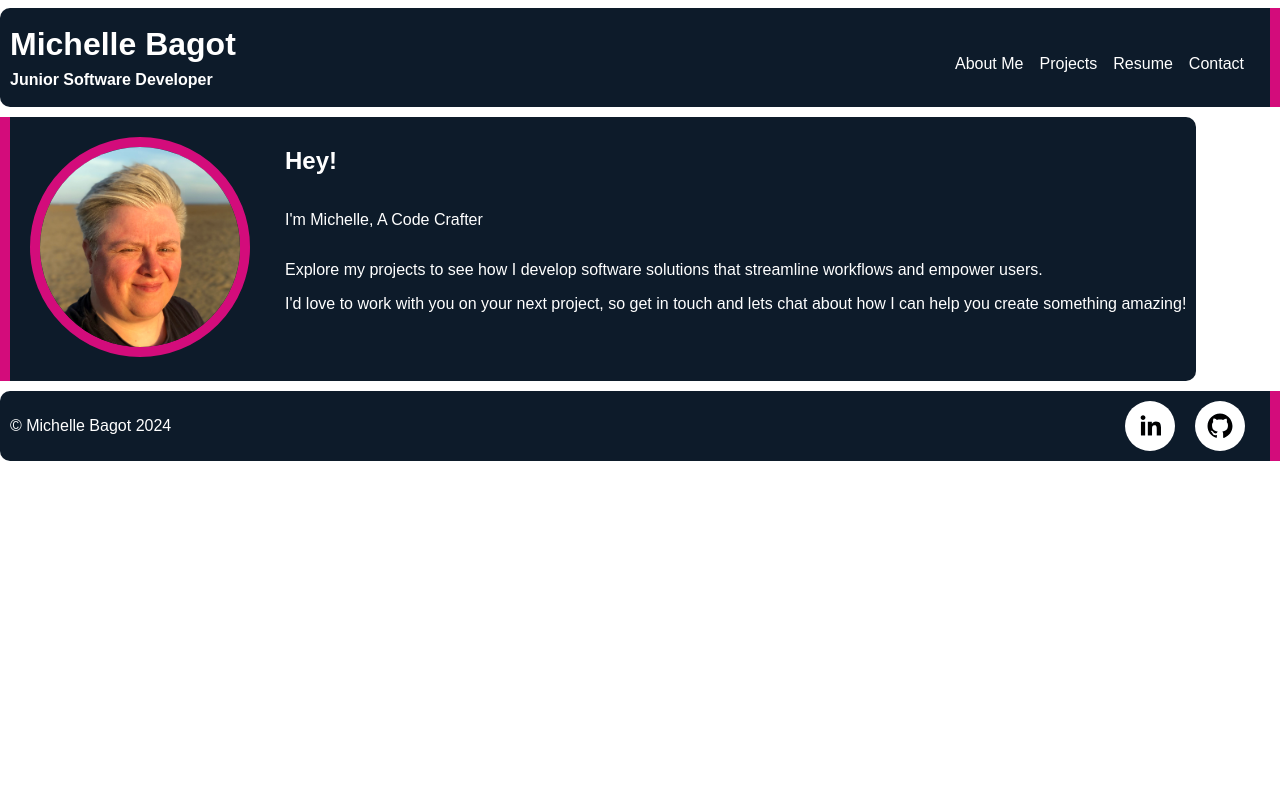
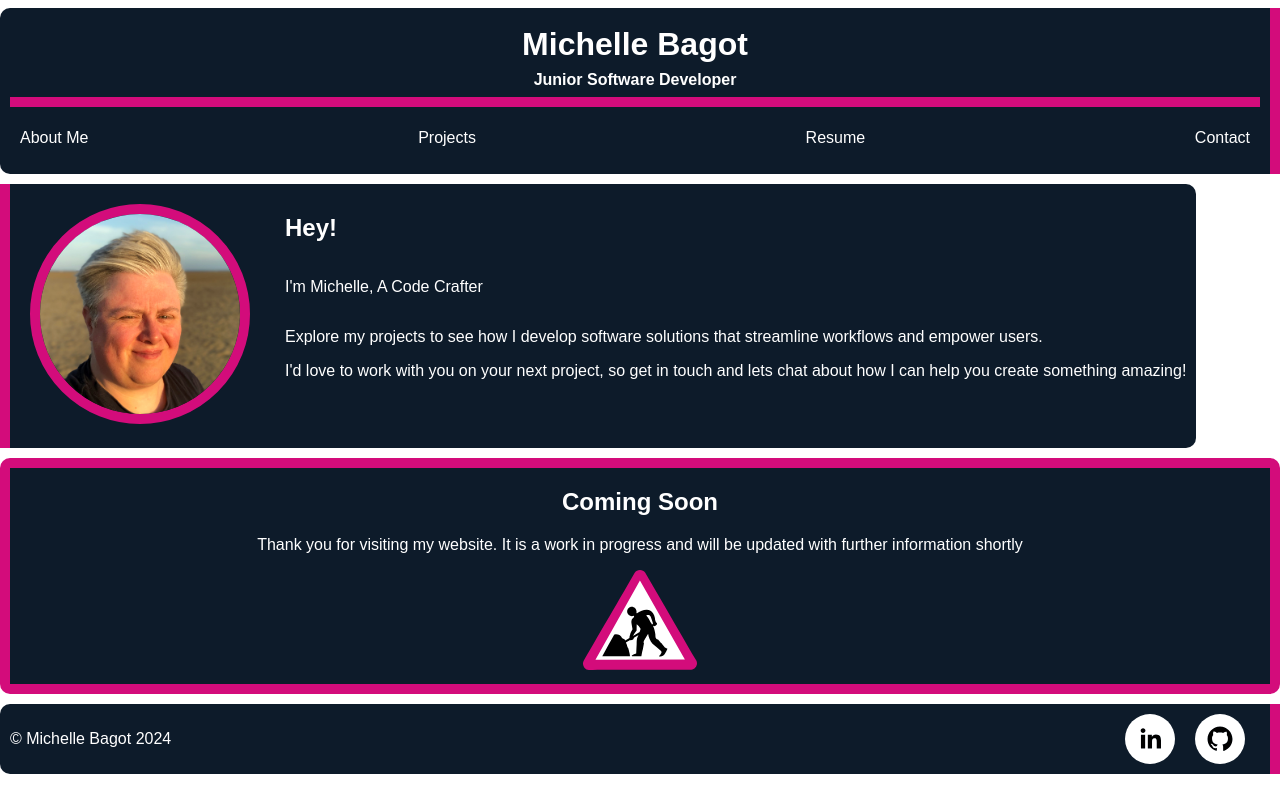
Before and after one commit to Michellebagot/Michelle-Bagot-Portfolio-Website, a React (Vite) app: page / in a window 1280 px wide. Built offline with nearby package versions, Linux system fonts and the light colour scheme.

Commit message:
coming soon set up and basic site..  also changed header - not sure if i like it yet

```diff
--- a/src/App.jsx
+++ b/src/App.jsx
@@ -7,6 +7,7 @@ import NavBar from "./components/NavigationBar/NavigationBar";
 import Footer from "./components/Footer/Footer";
 import Projects from "./components/Projects/Projects";
 import ProjectCardExt from "./components/ProjectCardExt/ProjectCardExt";
+import ComingSoon from "./components/ComingSoon/ComingSoon";
 
 function App() {
   return (
@@ -15,9 +16,11 @@ function App() {
 
       <Routes>
         <Route path="/" element={<Home />} />
-        <Route path="/about-me" element={<AboutMe />} />
-        <Route path="/projects" element={<Projects />} />
+        <Route path="/about-me" element={<ComingSoon />} />
+        <Route path="/projects" element={<ComingSoon />} />
         <Route path="/projects/:project_name" element={<ProjectCardExt />} />
+        <Route path="/contact" element={<ComingSoon />} />
+        <Route path="/resume" element={<ComingSoon />} />
       </Routes>
 
       <Footer className="footerComponent" />
--- /dev/null
+++ b/src/components/ComingSoon/ComingSoon.jsx
@@ -0,0 +1,18 @@
+import './comingSoon.css'
+
+const ComingSoon = () => {
+    return(
+        <section className="comingSoonContainer">
+
+        <h1>Coming Soon</h1>
+
+        <p>Thank you for visiting my website.  It is a work in progress and will be updated with further information shortly</p>
+
+        <img className='roadworks' src='../icons/roadworks.svg'/>
+        </section>
+
+
+    )
+}
+
+export default ComingSoon
--- /dev/null
+++ b/src/components/ComingSoon/comingSoon.css
@@ -0,0 +1,13 @@
+.comingSoonContainer {
+  background-color: #0d1b2a;
+  border-radius: 10px;
+  color: white;
+  text-align: center;
+  border: solid #d30c7b 10px;
+  margin-bottom: 10px;
+}
+
+.roadworks {
+  margin-bottom: 10px;
+  height: 100px
+}
--- a/src/components/Home/Home.jsx
+++ b/src/components/Home/Home.jsx
@@ -1,3 +1,4 @@
+import ComingSoon from "../ComingSoon/ComingSoon";
 import Intro from "../Intro/Intro";
 import TechStack from "../TechStack/TechStack";
 
@@ -5,7 +6,7 @@ const Home = () => {
   return (
     <>
       <Intro/>
-
+    <ComingSoon />
     </>
   );
 };
--- a/src/components/Intro/Intro.jsx
+++ b/src/components/Intro/Intro.jsx
@@ -5,8 +5,8 @@ const Intro = () => {
   const adjectives = [
     "A Problem-Solver",
     "A Code Crafter",
-    "A Software Developer",
-    "A Team Player",
+    "A Junior Software Developer",
+    "An Enthusiastic Collaborator",
     "An Innovative Thinker",
     "User Focused",
     "A Lifelong Learner",
--- a/src/components/Intro/intro.css
+++ b/src/components/Intro/intro.css
@@ -10,7 +10,6 @@
 }
 
 .introCardContainer {
-    margin-top: 10px;
     margin-bottom: 10px;
     padding: 10px;
     background-color: #0d1b2a;
--- /dev/null
+++ b/src/components/NavigationBar/Header.jsx
@@ -0,0 +1,17 @@
+import { Link } from "react-router-dom";
+import './header.css'
+
+const Header = () => {
+  return (
+    <div className="header-content">
+      <Link to={"/"}>
+        <span>
+          <h1>Michelle Bagot</h1>
+          <h2>Junior Software Developer</h2>
+        </span>
+      </Link>
+    </div>
+  );
+};
+
+export default Header;
--- /dev/null
+++ b/src/components/NavigationBar/Menu.jsx
@@ -0,0 +1,35 @@
+import { Link } from "react-router-dom";
+import './menu.css'
+
+const Menu = () => {
+
+    return (
+        <section className="menu-nav">
+        <ul className="menu-ul">
+          <li className="menu-li">
+            <Link to="/about-me" className="menu-link">
+              <p>About Me</p>
+            </Link>
+          </li>
+          <li className="menu-li">
+            <Link to="/projects" className="menu-link">
+              <p>Projects</p>
+            </Link>
+          </li>
+          <li className="menu-li">
+            <Link to="/resume" className="menu-link">
+              <p>Resume</p>
+            </Link>
+          </li>
+          <li className="menu-li">
+            <Link to="/contact" className="menu-link">
+              <p>Contact</p>
+            </Link>
+          </li>
+        </ul>
+    </section>
+
+    )
+}
+
+export default Menu
--- a/src/components/NavigationBar/NavigationBar.jsx
+++ b/src/components/NavigationBar/NavigationBar.jsx
@@ -1,43 +1,14 @@
 import { Link } from "react-router-dom";
 import "./navigationBar.css";
+import Header from "./Header";
+import Menu from "./Menu";
 
 const NavBar = () => {
   return (
     <div className="header-card">
-      <div className="header-content">
-        <Link to={"/"}>
-          <span>
-            <h1>Michelle Bagot</h1>
-            <h2>Junior Software Developer</h2>
-          </span>
-        </Link>
-      </div>
-      <section className="header-nav">
-        <nav>
-          <ul>
-            <li>
-              <Link to="/about-me" className="menuLink">
-                <p>About Me</p>
-              </Link>
-            </li>
-            <li>
-              <Link to="/projects" className="menuLink">
-                <p>Projects</p>
-              </Link>
-            </li>
-            <li>
-              <Link to="/resume" className="menuLink">
-                <p>Resume</p>
-              </Link>
-            </li>
-            <li>
-              <Link to="/contact" className="menuLink">
-                <p>Contact</p>
-              </Link>
-            </li>
-          </ul>
-        </nav>
-      </section>
+      <Header />
+      <hr></hr>
+      <Menu />
     </div>
   );
 };
--- /dev/null
+++ b/src/components/NavigationBar/header.css
@@ -0,0 +1,13 @@
+.header-content {
+  flex: 1;
+  text-align: center;
+}
+
+.header-content h1,
+.header-content h2 {
+  margin: 0.5rem 0;
+}
+
+.header-content h2 {
+  font-size: medium;
+}
--- /dev/null
+++ b/src/components/NavigationBar/menu.css
@@ -0,0 +1,23 @@
+.menu-nav {
+    margin-top: -10px;
+    margin-bottom: -15px;
+}
+
+.menu-ul {
+    display: flex;
+    justify-content: space-between;
+    text-align: center;
+    flex-direction: row;
+    align-content: center;
+    align-items: center;
+}
+
+.menu-li {
+    padding-right: 10px;
+    padding-left: 10px;
+
+}
+
+.menu-link:hover {
+    color: #d30c7b
+}
--- a/src/components/NavigationBar/navigationBar.css
+++ b/src/components/NavigationBar/navigationBar.css
@@ -1,5 +1,5 @@
 .header-card {
-  display: flex;
+  display: flexbox;
   justify-content: space-between;
   align-items: self-end;
   padding: 10px;
@@ -7,14 +7,15 @@
   color: white;
   border-radius:  10px 0 0 10px;
   border-right: #d30c7b solid 10px;
+  margin-bottom: 10px;
 }
 
-.header-content {
+/* .header-content {
   flex: 1;
   text-align: left;
-}
+} */
 
-.header-content h1,
+/* .header-content h1,
 .header-content h2 {
   margin: 0.5rem 0;
 }
@@ -25,20 +26,10 @@
 
 .header-nav {
   margin: 0.5rem 0;
-  position: relative;
-  padding-bottom: 0;
-  /* position: absolute; */
-  /* bottom: 0; */
-}
-
-nav ul {
   list-style: none;
   padding: 0;
   margin: 0;
   display: flex;
   align-items: end;
-}
-
-nav li {
   margin-right: 1rem;
-}
+} */
```
Also changed, not shown: public/icons/roadworks.svg (added).
